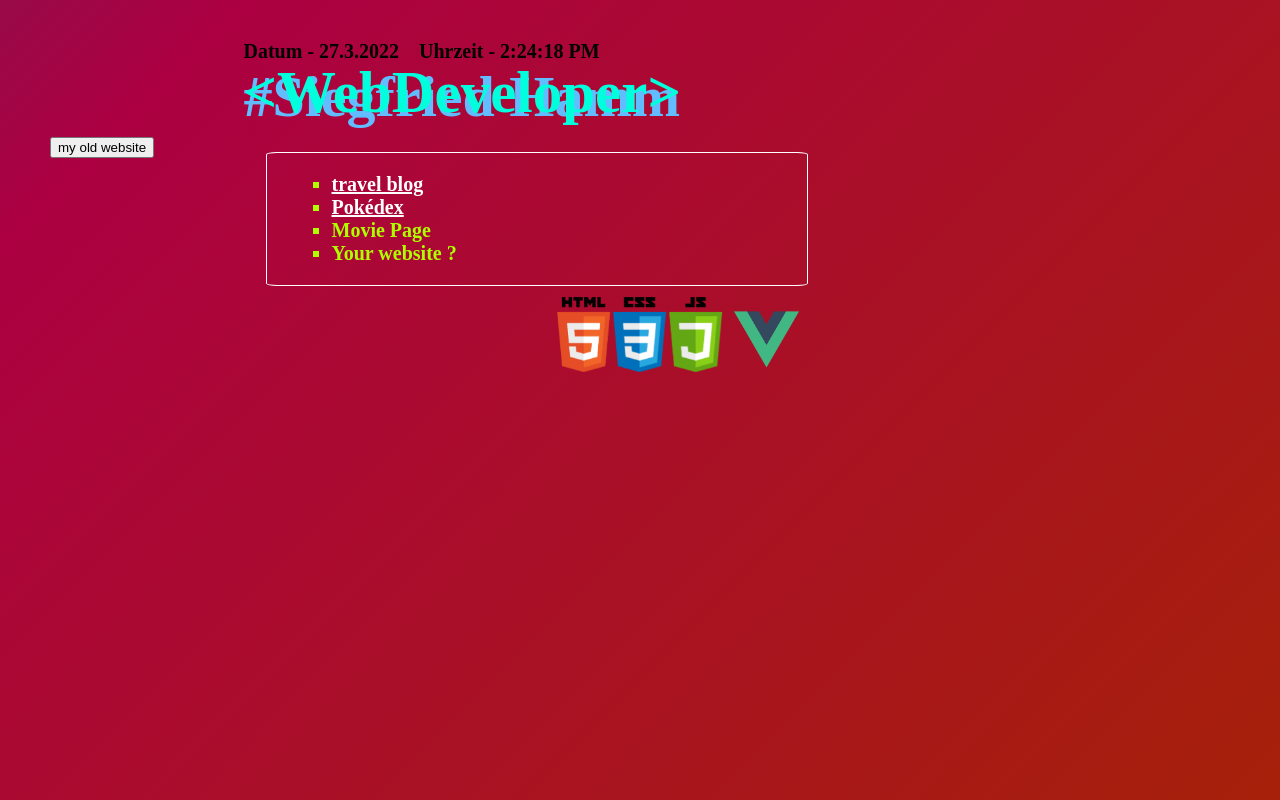
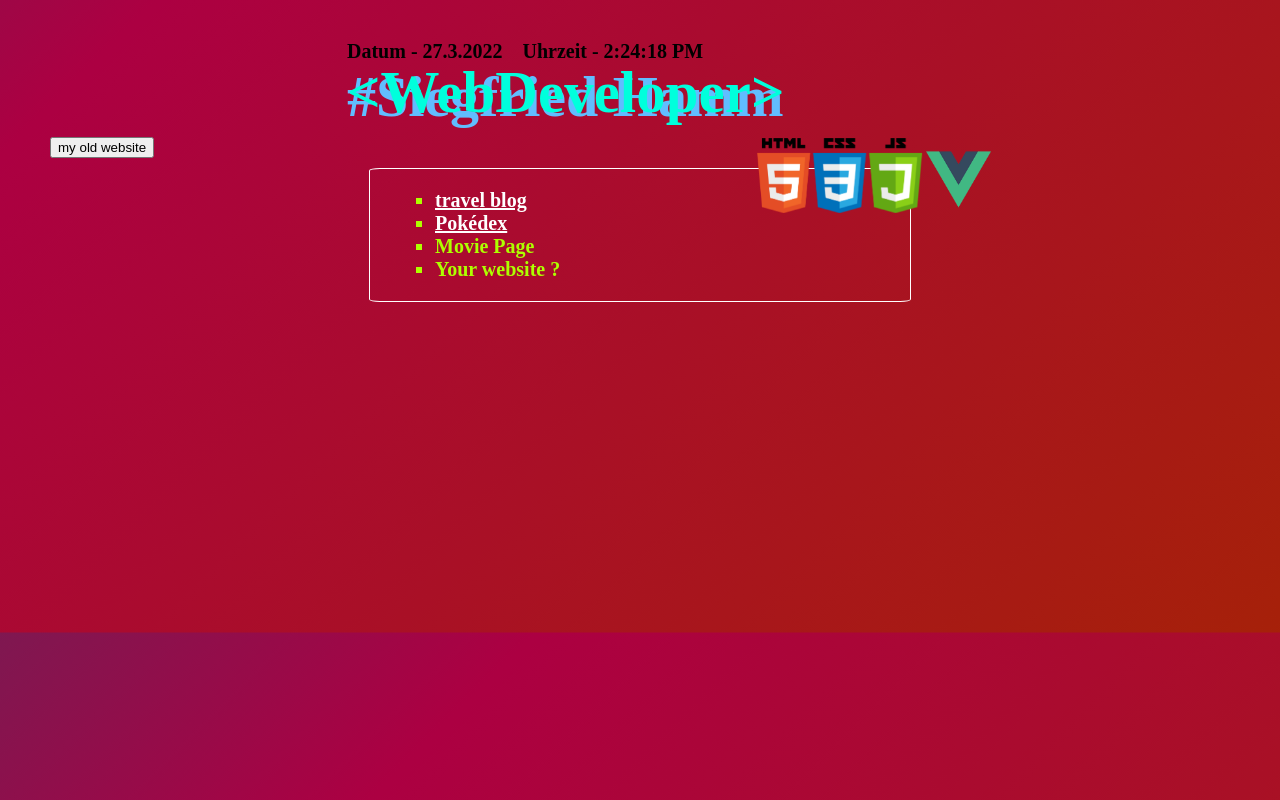
Before and after one commit to siggi-ai/newport, a Vue app: page / in a window 1280 px wide. Built offline with nearby package versions, Linux system fonts and the light colour scheme; a web font is replaced by a local one.

Commit message:
looks good, but resizing is a problem

```diff
--- a/src/App.vue
+++ b/src/App.vue
@@ -17,24 +17,6 @@
     </div>
     <button v-on:click="OpenWindow" class="button-old">my old website</button>
 
-    <br />
-    <div class="all-logos">
-      <img class="three-logos" :src="Logo3" />
-      &nbsp;
-      <img class="vue-logo" :src="Logo" />
-    </div>
-
-    <br />
-
-    <br />
-    <br />
-    <br />
-    <br />
-    <div class="eyes">
-      <br />
-    </div>
-    <br />
-
     <div>
       <ul class="listbox">
         <li class="list">
@@ -46,6 +28,11 @@
         <li class="list">Movie Page</li>
         <li class="list">Your website ?</li>
       </ul>
+      <div class="all-logos">
+        <img class="three-logos" :src="Logo3" />
+        &nbsp;
+        <img class="vue-logo" :src="Logo" />
+      </div>
     </div>
   </div>
 </template>
@@ -100,7 +87,6 @@ a {
 }
 
 body {
-  display: flex;
   margin: 0 auto;
   padding: 40px;
   background: linear-gradient(-45deg, #a52600, #ac0042, #005a7a, #006e55);
@@ -144,7 +130,7 @@ body {
 .vue-logo {
   width: auto;
   height: 65px;
-  margin-top: 121px;
+  margin-top: 120px;
   animation: fade 8s infinite;
 }
 @keyframes fade {
@@ -165,8 +151,9 @@ body {
 }
 
 .all-logos {
-  margin-top: 10px;
-  margin-left: 10px;
+  display: flex;
+  margin-top: -275px;
+  margin-left: 210px;
 }
 
 .name {
```
